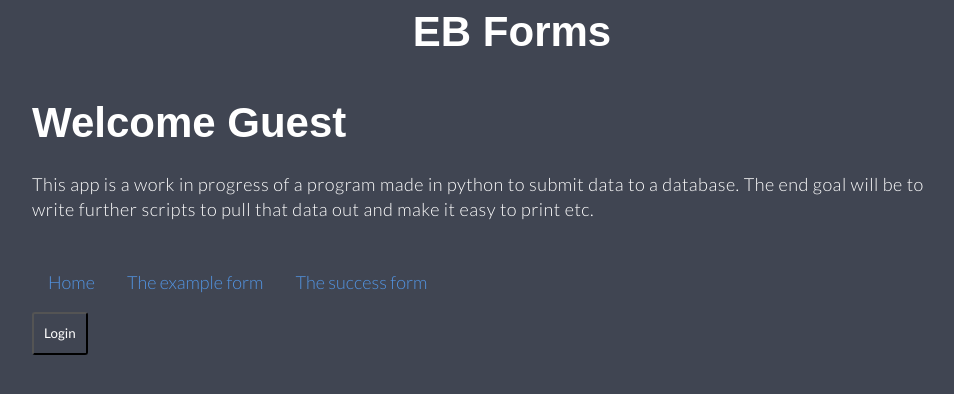
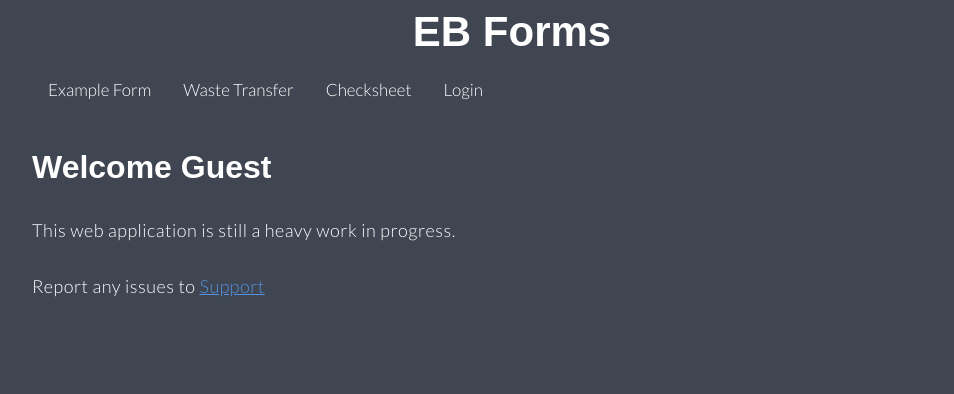
Before and after one commit to DanielPullan/Flask-Form, a Flask app: page / in a window 1280 px wide. Shown: the top 394 px of the page, without its empty margins (128-1082 px from the left). Run offline with Flask 2, Linux system fonts and the light colour scheme.

Commit message:
Getting down with dropdowns

```diff
--- a/app.py
+++ b/app.py
@@ -69,8 +69,10 @@ def waste_transfer():
 	cookie = str(request.cookies.get('OhCanada'))
 	if cookie == "GreenAndPleasantLand":
 		print("Poop")
+
 		if request.method == 'POST':
 			try:
+
 				customer_name = request.form['customer_name']
 				collection_point = request.form['collection_point']
 				agent_name = str(request.cookies.get('User'))
@@ -84,11 +86,11 @@ def waste_transfer():
 			except:
 				return "You fucked it up. BOIIIIIIII"
 
-		return render_template("waste-transfer.html")
+		list_of_customers = ['Billy', 'Barry', 'Ben', 'Boris']
+		return render_template("waste-transfer.html", list_of_customers=list_of_customers)
 	else:
 		res = make_response(redirect('/stare'))
 		return res
-
 
 @app.route('/form-example', methods=['GET', 'POST']) #allow both GET and POST requests
 def form_example():
@@ -167,13 +169,11 @@ def login():
 
 	return render_template("login.html")
 
-
 @app.route('/logout', methods=['GET', 'POST'])
 def logout():
 	res = make_response(redirect('/'))
 	res.set_cookie('OhCanada', 'Quebec')
 	return res
-
 
 @app.route('/get')
 def getcookie():
--- a/templates/header.html
+++ b/templates/header.html
@@ -9,6 +9,19 @@
 
 <body>
 
-<div class="row">
-	<h1 style="text-align: center;">EB Forms</h1>
+<div class="container">
+	<div class="row">
+		<h1 style="text-align: center;">EB Forms</h1>
+			<div class="topnav" id="myTopnav">
+				<a href="/form-example">Example Form</a>
+				<a href="/waste-transfer">Waste Transfer</a>
+				<a href="/checksheet">Checksheet</a>
+				{% if username != "Guest" %}
+					<a href="/logout">Logout</a>
+				{% endif %}
+				{% if username == "Guest" %}
+					<a href="/login">Login</a>
+				{% endif %}
+	        </div>
+	</div>
 </div>
--- a/templates/index.html
+++ b/templates/index.html
@@ -3,30 +3,9 @@
 <div class="container">
     <div class="row">
         <div class="col-12">
-            <h1>Welcome {{username}}</h1>
-            <p>This app is a work in progress of a program made in python to submit data to a database. The end goal will be to write further scripts to pull that data out and make it easy to print etc.</p>
-            <ul>
-                <li><a href="/">Home</a></li>
-                <li><a href="/form-example">The example form</a></li>
-                <li><a href="/form-success">The success form</a></li>
-            </ul>
-        </div>
-    </div>
-    <div class="row">
-        <div class="col-4">
-            {% if username != "Guest" %}
-                <form method="POST" action="/logout">
-
-                    <input type="submit" value="Logout"><br>
-
-                </form>
-            {% endif %}
-            {% if username == "Guest" %}
-                <form action="/login">
-                    <button type="submit">Login</button>
-                </form>
-
-            {% endif %}
+            <h2>Welcome {{ username }}</h2>
+            <p>This web application is still a heavy work in progress.</p>
+            <p>Report any issues to <a href="mailto:danjakob@enablebusiness.co.uk?subject=EB Forms">Support</a></p>
         </div>
     </div>
 </div>
```
Also changed, not shown: templates/waste-transfer.html (+6 -6 lines).
